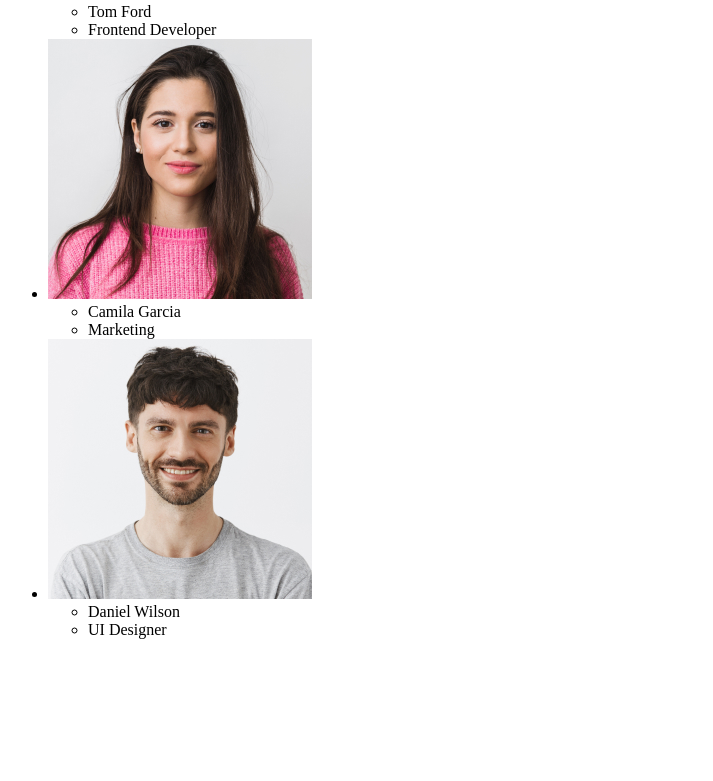
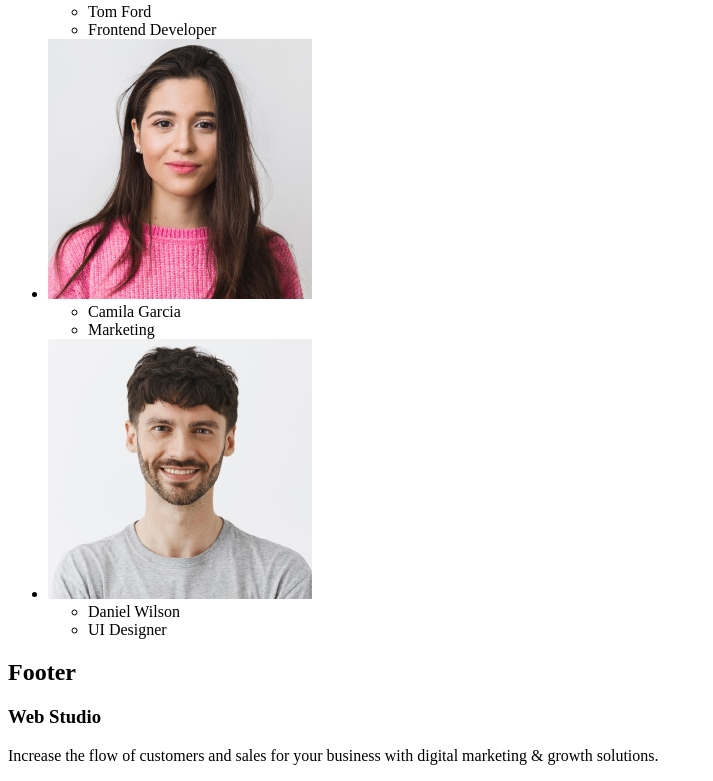
Before and after one commit to RomanIsaiev/goit-markup-hw-01, a plain HTML site: page index.html in a window 1280 px wide. Shown: the part 2216-2997 px from the top of the page, without its empty margins (0-713 px from the left). Before the commit the page ends 2871 px from the top, so only its background shows below. Drawn offline with Linux system fonts and the light colour scheme.

Commit message:
footer complete

```diff
--- a/index.html
+++ b/index.html
@@ -150,5 +150,14 @@
         </ul>
       </section>
     </main>
+    <!-- footer -->
+    <footer>
+      <h2>Footer</h2>
+      <h3>Web Studio</h3>
+      <p>
+        Increase the flow of customers and sales for your business with digital
+        marketing & growth solutions.
+      </p>
+    </footer>
   </body>
 </html>
```
